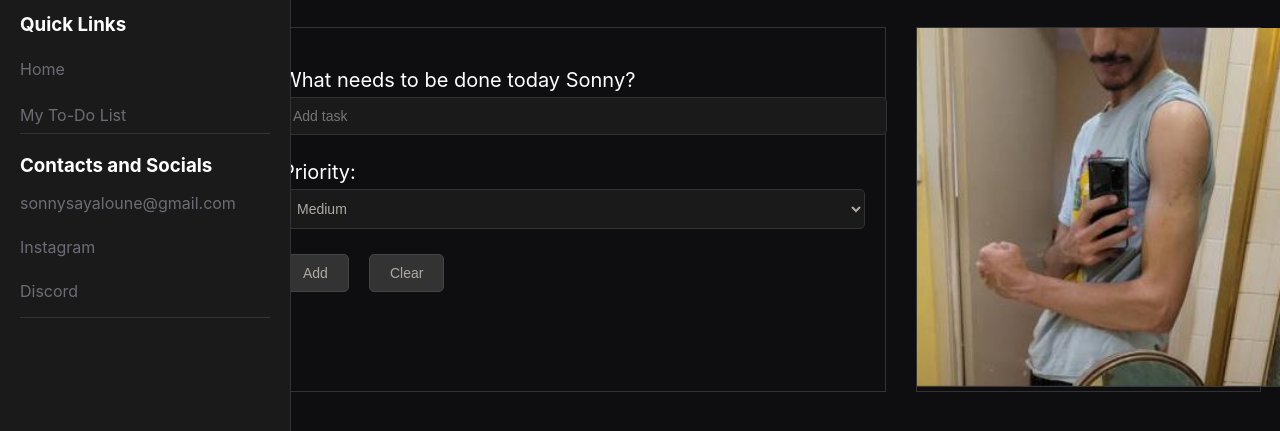
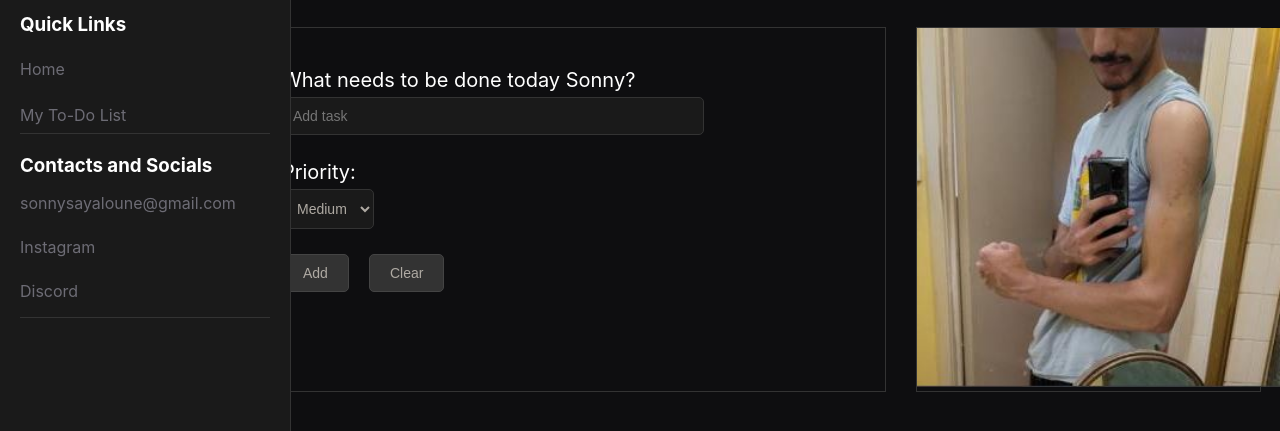
Before and after one commit to evillord982/projects, a plain HTML site: page docs/prac.html in a window 1280 px wide. Shown: the part 143-574 px from the top of the page. Drawn offline with Linux system fonts and the light colour scheme.

Commit message:
fixed sizing issues with the add task so it stays in the screen

```diff
--- a/docs/css/proj1.css
+++ b/docs/css/proj1.css
@@ -47,8 +47,9 @@ main label {
 }
 
 main input[type="text"],
+
 main select {
-    width: 100%;
+    max-width: 400px;
     padding: 10px;
     background-color: #1a1a1a;
     border: 1px solid #333;
@@ -56,6 +57,12 @@ main select {
     border-radius: 5px;
     font-size: 14px;
     margin-bottom: 10px;
+}
+
+/* Shorten the task input box */
+#taskInput {
+    max-width: 400px;
+    width: 70%;
 }
 
 main input[type="text"]:focus,
```
